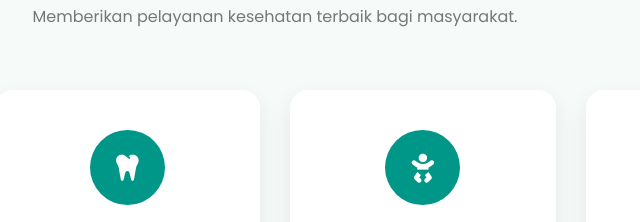
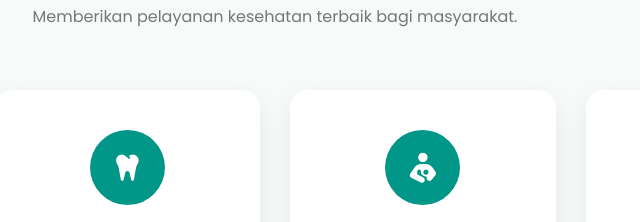
Before and after one commit to prajanurrizki-netizen/SIPRAJA, a plain HTML site: page index.html in a window 1280 px wide. Shown: the part 900-1122 px from the top of the page, 365-1005 px from the left. Drawn offline with Linux system fonts and the light colour scheme.

Commit message:
Fix HTML formatting and structure

```diff
--- a/index.html
+++ b/index.html
@@ -19,7 +19,7 @@
 
 <body>
 
-    <!-- ================= HEADER ================= -->
+    <!-- ================= HEADER ================== -->
 
     <header>
 
@@ -176,7 +176,7 @@
 
                 <div class="service-card">
 
-                    <i class="fa-solid fa-baby"></i>
+                    <i class="fa-solid fa-person-breastfeeding"></i>
 
                     <h3>KIA & KB</h3>
 
```
